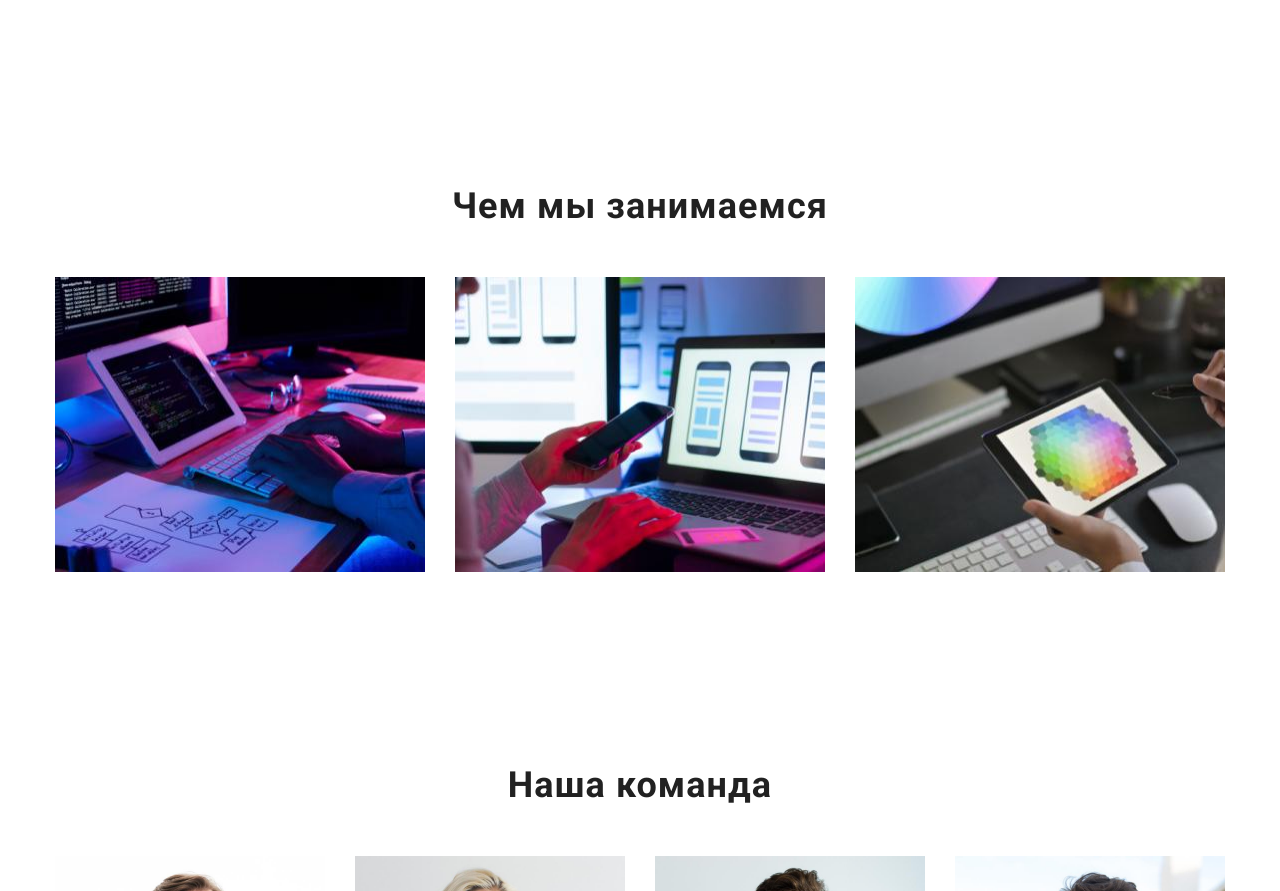
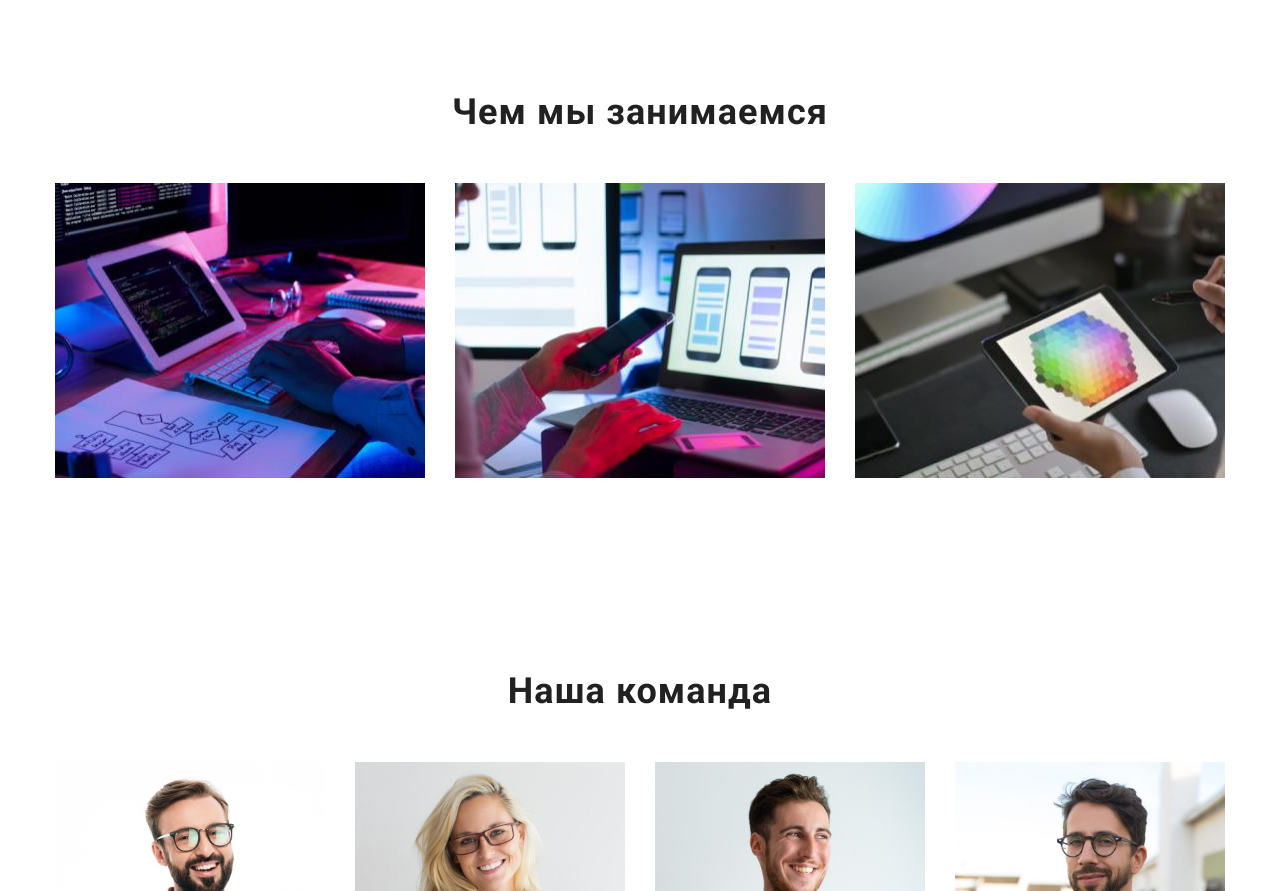
Before and after one commit to Andriy-Lik/goit-markup-hw-03, a plain HTML site: page index.html in a window 1280 px wide. Shown: the part 884-1775 px from the top of the page. Drawn offline with nearby package versions, Linux system fonts and the light colour scheme.

Commit message:
повторні виправлення з дз

```diff
--- a/css/style.css
+++ b/css/style.css
@@ -223,6 +223,10 @@
 }
 
 /*work styles*/
+.work {
+    padding-top: 0;
+}
+
 .work-title,
 .team-title {
     margin-top: 0;
```
